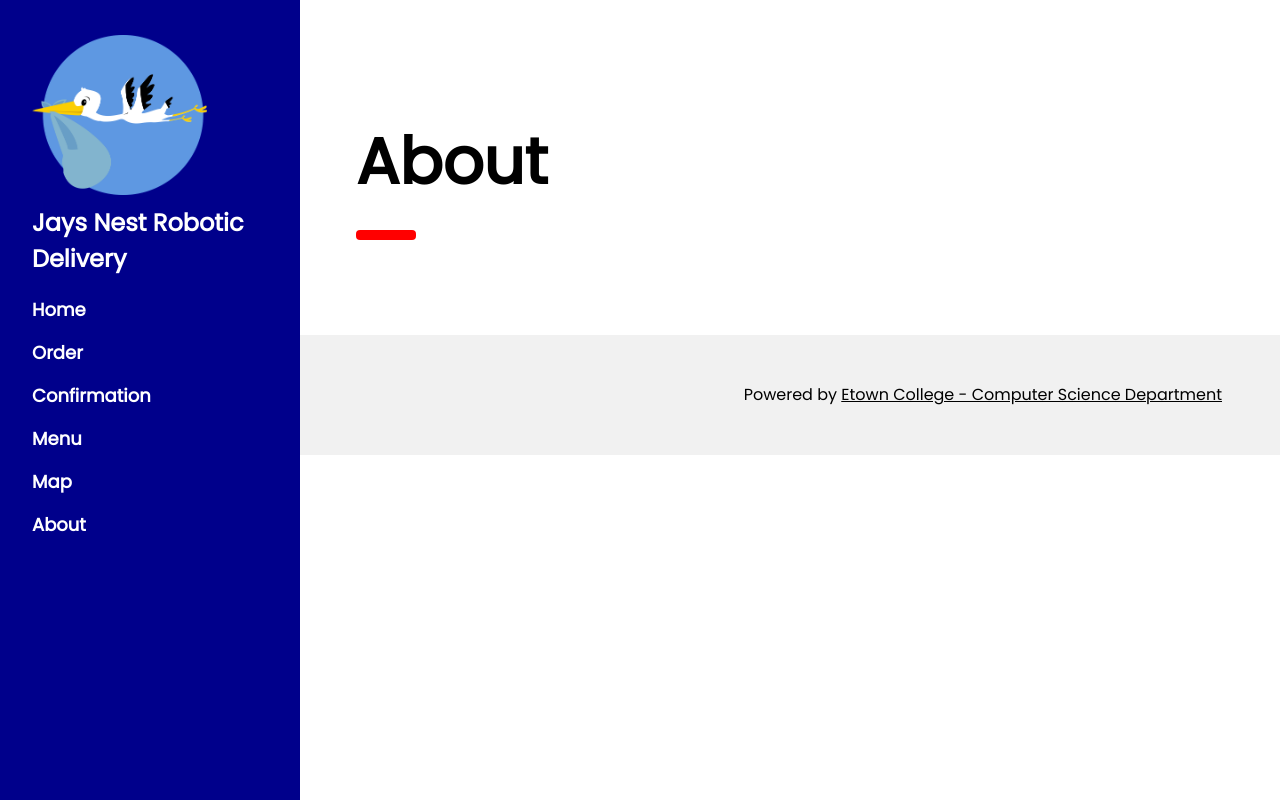
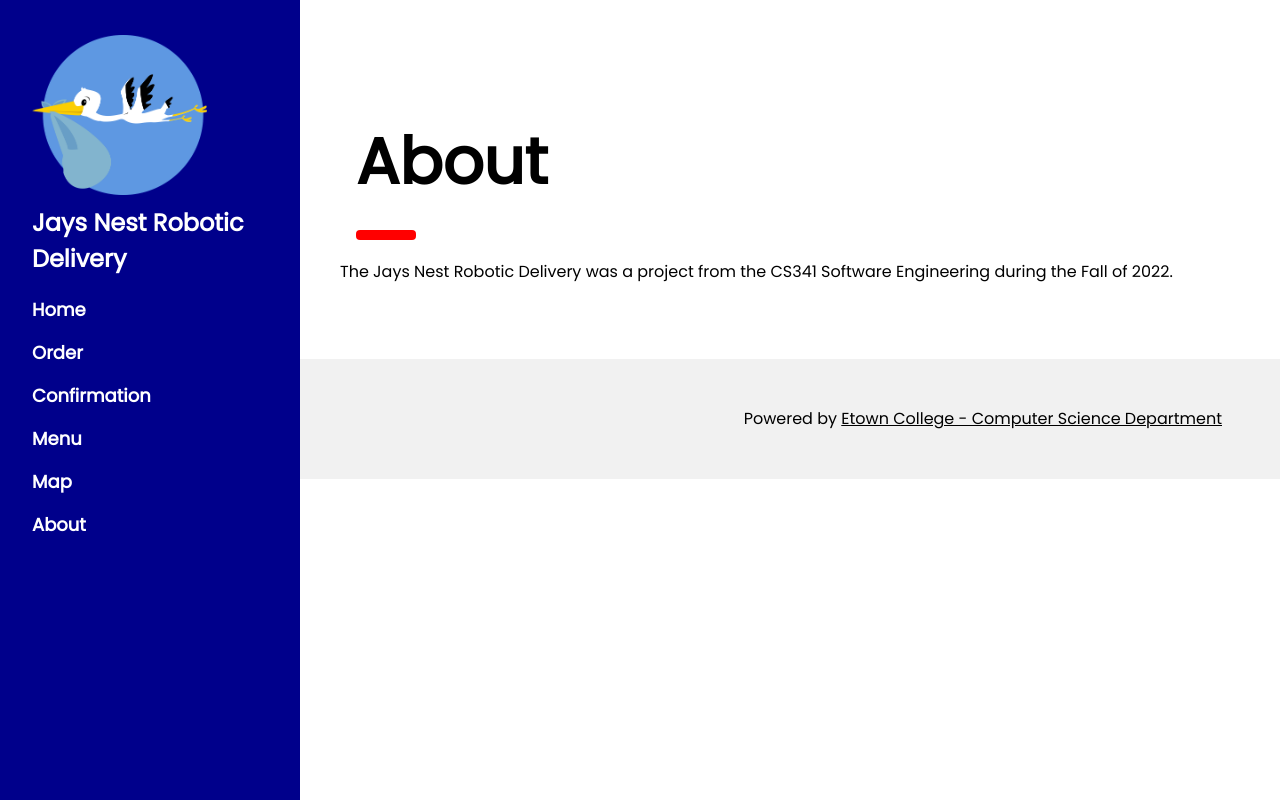
Before and after one commit to reddign/jaysnestrobots, a PHP site: page /about.php in a window 1280 px wide. Run offline with PHP 8.4, Linux system fonts and the light colour scheme.

Commit message:
added text to description

```diff
--- a/src/about.php
+++ b/src/about.php
@@ -8,6 +8,9 @@ require("includes/header.php");
     <h1 class="w3-jumbo"><b>About</b></h1>
     <hr style="width:50px;border:5px solid red" class="w3-round">
  </div>
+<?php
+ echo "The Jays Nest Robotic Delivery was a project from the CS341 Software Engineering during the Fall of 2022.";
+?>
 
  <?PHP
 require("includes/footer.php");
```
